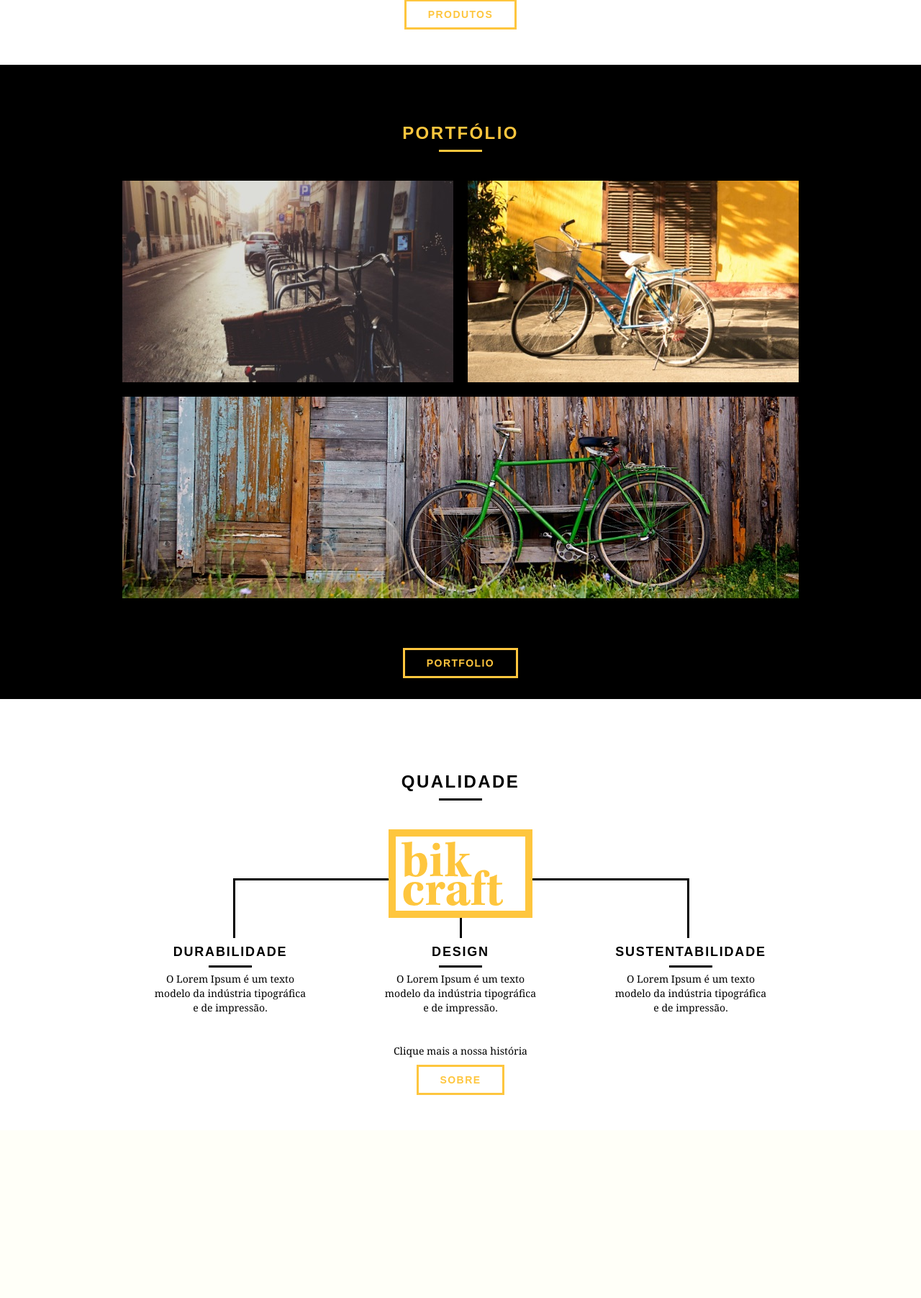
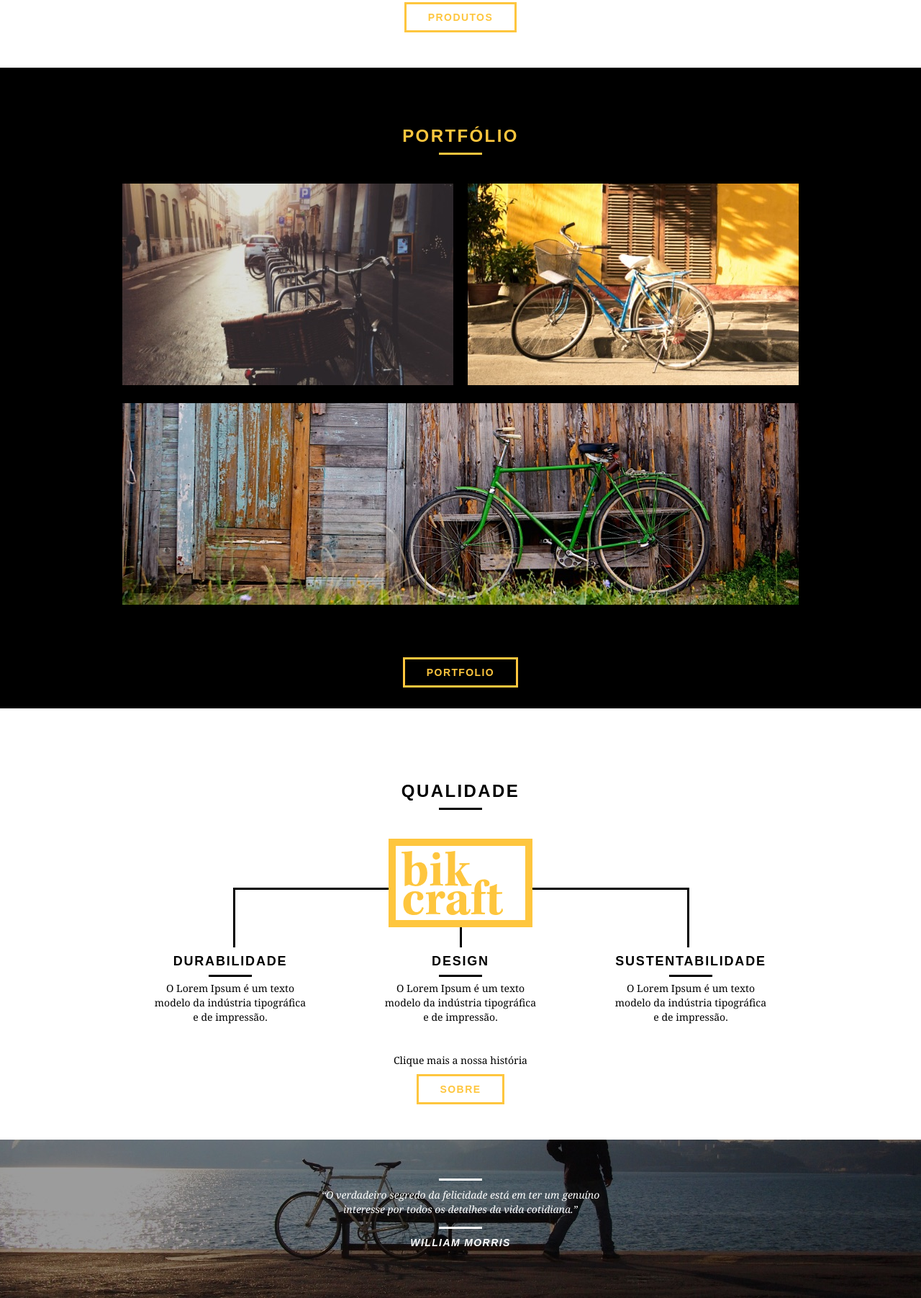
Before and after one commit to vivianequeiroz/bikcraft, a PHP site: page /js/index.html in a window 1280 px wide. Shown: the part 1020-2823 px from the top of the page at 72% size. Before the commit the page ends 2541 px from the top, so only its background shows below. Run offline with PHP 8.4, Linux system fonts and the light colour scheme.

Commit message:
chore: break before the footer

```diff
--- a/web/css/style.css
+++ b/web/css/style.css
@@ -9,9 +9,7 @@ p {
     line-height: 20px;
 }
 
-img {
-    display: block;
-}
+
 
 .btn {
     border: 3px solid #FEC63E;
@@ -171,6 +169,10 @@ img {
     padding: 10px 20px 20px 20px;
 }
 
+.produtos_icone img {
+    text-emphasis: center;
+}
+
 .produtos_icone {
     background: #000;
     padding: 20px;
@@ -230,6 +232,12 @@ img {
 
 .qualidade img {
     margin: 0 auto;
+    display: block;
+
+}
+
+.subtitulo img {
+    display: block;
 }
 
 .qualidade_lista {
@@ -258,3 +266,18 @@ img {
     background: #000;
     margin: 6px auto;
 }
+
+/* Quebra */
+
+.quebra {
+    width: 100%;
+    height: 220px;
+    background: url("../img/bg-footer.jpg") no-repeat center;
+    background-size: cover;
+    text-align: center;
+    padding-top: 40px;
+}
+
+.quebra .quote-externo {
+    max-width: 400px;
+}
--- a/web/js/index.html
+++ b/web/js/index.html
@@ -38,7 +38,8 @@
 
           <a href="../js/produtos.html" class="btn">Orçamento</a>
         </div>
-      </section>
+    </section>
+    <!-- fecha introdução -->
 
 
     <section class="produtos container">
@@ -82,6 +83,7 @@
     </section>
     <!-- fecha produtos -->
 
+
     <section class="portfolio">
         <div class="container">
           <h2 class="subtitulo">Portfólio</h2>
@@ -97,6 +99,7 @@
           </div>
         </div>
     </section>
+    <!-- fecha portfólio -->
 
 
     <section class="qualidade container">
@@ -122,7 +125,14 @@
           <a href="../js/sobre.html" class="btn btn-preto">Sobre</a>
         </div>
     </section>
+    <!-- fecha qualidade -->
 
+    <section class="quebra">
+      <blockquote class="quote-externo container">
+        <p>“O verdadeiro segredo da felicidade está em ter um genuíno interesse por todos os detalhes da vida cotidiana.”</p>
+        <cite>WILLIAM MORRIS</cite>
+      </blockquote>
 
+    </section>
 </body>
 </html>
```
